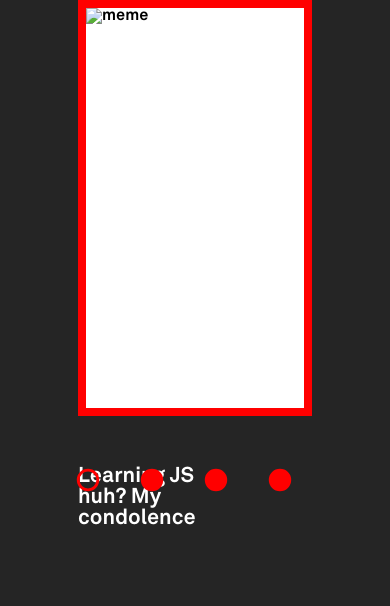
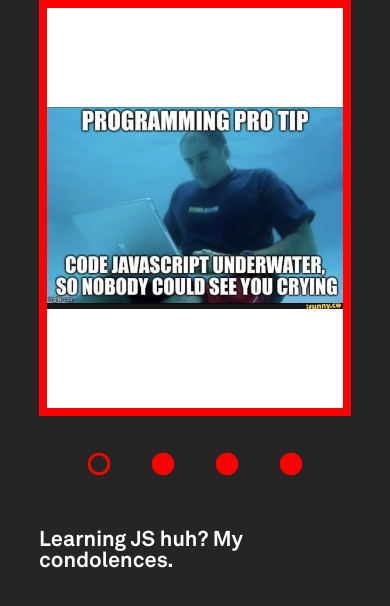
Before and after one commit to Mindvan/cssMemeSlider, a plain HTML site: page cssMemesSlider/index.html in a window 390 px wide. Drawn offline with Linux system fonts and the light colour scheme.

Commit message:
feat: add media and images (Mon, Sep 18, 2023 12:01:35 AM)

```diff
--- a/cssMemesSlider/css/media.css
+++ b/cssMemesSlider/css/media.css
@@ -0,0 +1,19 @@
+@media screen and (max-width: 767px) {
+    .wrapper {
+        grid-row-gap: 1em;
+        width: 80%;
+        grid-template-areas:
+        "a a"
+        "c c"
+        "b b";
+        grid-template-columns: 100%;
+    }
+
+    .titles-wrapper {
+        text-align: start;
+    }
+
+    .controls {;
+        justify-content: center;
+    }
+}
--- a/cssMemesSlider/index.html
+++ b/cssMemesSlider/index.html
@@ -20,16 +20,16 @@
     <div class="slider">
         <div class="slides">
             <div class="slide-item" id="slide-1">
-                <img alt="meme" id="meme-1">
+                <img src="img/meme1.jpg" alt="meme" id="meme-1">
             </div>
             <div class="slide-item" id="slide-2">
-                <img alt="meme" id="meme-2">
+                <img src="img/meme2.jpg" alt="meme" id="meme-2">
             </div>
             <div class="slide-item" id="slide-3">
-                <img alt="meme" id="meme-3">
+                <img src="img/meme3.jpg" alt="meme" id="meme-3">
             </div>
             <div class="slide-item" id="slide-4">
-                <img alt="meme" id="meme-4">
+                <img src="img/meme4.jpg" alt="meme" id="meme-4">
             </div>
         </div>
     </div>
```
Also changed, not shown: cssMemesSlider/img/meme1.jpg (added), cssMemesSlider/img/meme2.jpg (added), cssMemesSlider/img/meme3.jpg (added), cssMemesSlider/img/meme4.jpg (added).
